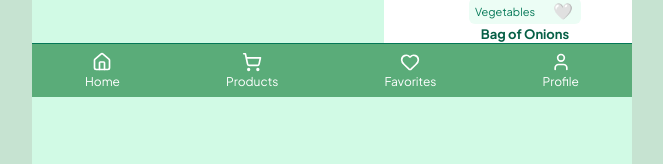
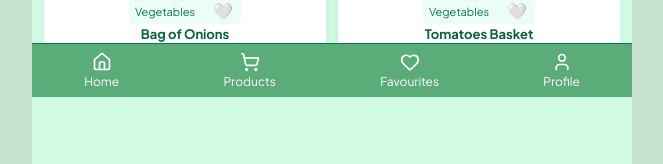
Before and after one commit to FawaleAyomide/Farm-Flow, a React (Vite) app in the folder farm-flow/: page / in a window 1280 px wide. Shown: the part 703-867 px from the top of the page, without its empty margins (308-971 px from the left). Built offline with nearby package versions, Linux system fonts and the light colour scheme.

Commit message:
updated bottomNAv link menu to the right page updated the product.css, productsDetails.css to correct display error of showing off-screen

```diff
--- a/farm-flow/src/components/BottomNav.jsx
+++ b/farm-flow/src/components/BottomNav.jsx
@@ -1,11 +1,10 @@
-// src/components/BottomNav.jsx
 import { Link } from "react-router-dom";
-import { Home, ShoppingCart, User, Heart } from "lucide-react"; // optional icons
+import { Home, ShoppingCart, User, Heart } from "lucide-react";
 
 const BottomNav = () => {
   return (
     <nav className="bottom-nav">
-      <Link to="/" className="nav-item">
+      <Link to="/home" className="nav-item">
         <Home size={20} />
         <span>Home</span>
       </Link>
@@ -15,9 +14,9 @@ const BottomNav = () => {
         <span>Products</span>
       </Link>
 
-      <Link to="/favorites" className="nav-item">
+      <Link to="/favourites" className="nav-item">
         <Heart size={20} />
-        <span>Favorites</span>
+        <span>Favourites</span>
       </Link>
 
       <Link to="/profile" className="nav-item">
--- a/farm-flow/src/pages/Checkout.css
+++ b/farm-flow/src/pages/Checkout.css
@@ -1,7 +1,7 @@
 /* Page Wrapper */
 .checkout-page {
   min-height: 100vh;
-  width: 100vw;
+  width: 100%;
   background-color: #d1fae5;
   padding-bottom: 70px;
   box-sizing: border-box;
--- a/farm-flow/src/pages/Favourites.css
+++ b/farm-flow/src/pages/Favourites.css
@@ -1,6 +1,6 @@
 .favourites-page {
   min-height: 100vh;
-  width: 100vw;
+  width: 100%;
   background-color: #d1fae5;
   padding-bottom: 70px;
   box-sizing: border-box;
--- a/farm-flow/src/pages/Home.jsx
+++ b/farm-flow/src/pages/Home.jsx
@@ -1,9 +1,17 @@
-import Products from "./Products";
+import SplashScreen from "../Auth/SplashScreen";
+import OnboardingScreen from "../Auth/OnboardingScreen";
+import Favourites from "./Favourites";
 
-const Dashboard = () => {
+const Home = () => {
   return (
-    <Products />
+    <div className="home-page">
+      {/* Splash and onboarding screens */}
+      <SplashScreen />
+      <OnboardingScreen />
+      {/* Optionally show favourites below */}
+      <Favourites />
+    </div>
   );
-}
+};
 
-export default Dashboard
+export default Home;
--- a/farm-flow/src/pages/Products.css
+++ b/farm-flow/src/pages/Products.css
@@ -1,11 +1,11 @@
 html, body {
-  width: 100vw;
+  width: 100%;
   overflow-x: hidden;
 }
 
 .products-page {
   min-height: 100vh;
-  width: 100vw;
+  width: 100%;
   background-color: #d1fae5;
   padding-bottom: 70px;
   box-sizing: border-box;
```
